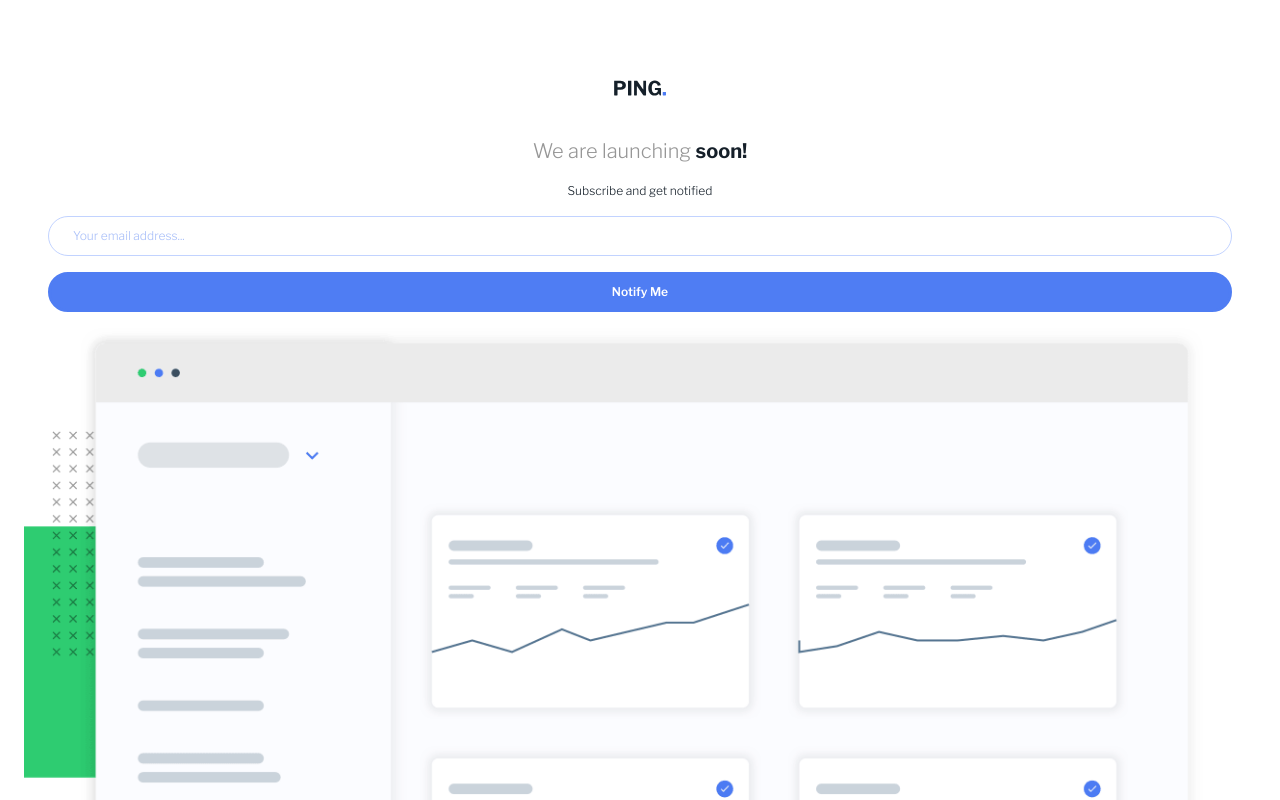
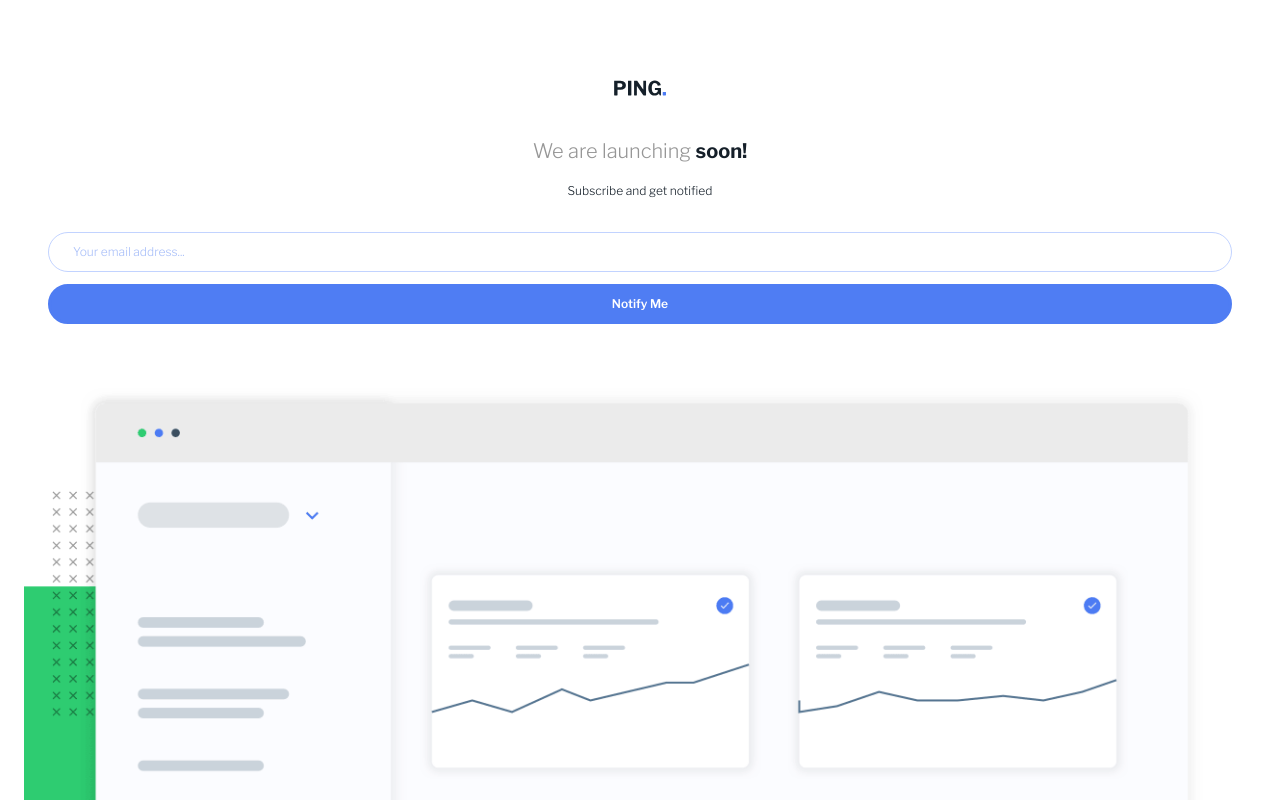
Before and after one commit to codexshell/ping-single-column-coming-soon-page, a SvelteKit app: page / in a window 1280 px wide. Shown: the top 800 px of the page. Built offline with nearby package versions, Linux system fonts and the light colour scheme.

Commit message:
style: adjust flow space of components

```diff
--- a/src/lib/Button.svelte
+++ b/src/lib/Button.svelte
@@ -2,6 +2,7 @@
 
 <style>
 	button {
+    --flow-space: .75rem;
 		background-color: theme('colors.p-blue');
 		width: 100%;
 		border-radius: theme('borderRadius.full');
--- a/src/lib/Email.svelte
+++ b/src/lib/Email.svelte
@@ -14,6 +14,7 @@
 <style>
 	form {
 		padding-inline: theme('padding.6');
+		--flow-space: 2rem;
 	}
 
 	input {
--- a/src/routes/+layout.svelte
+++ b/src/routes/+layout.svelte
@@ -19,5 +19,6 @@
 		color: theme('colors.n-very-dark-blue');
 		font-size: theme('fontSize.body-copy');
 		padding-top: theme('padding.20');
+		padding-bottom: theme("padding.10");
 	}
 </style>
--- a/src/routes/+page.svelte
+++ b/src/routes/+page.svelte
@@ -33,4 +33,8 @@
 	p {
 		font-size: theme('fontSize.xs');
 	}
+
+	img {
+		--flow-space: 4rem;
+	}
 </style>
```
